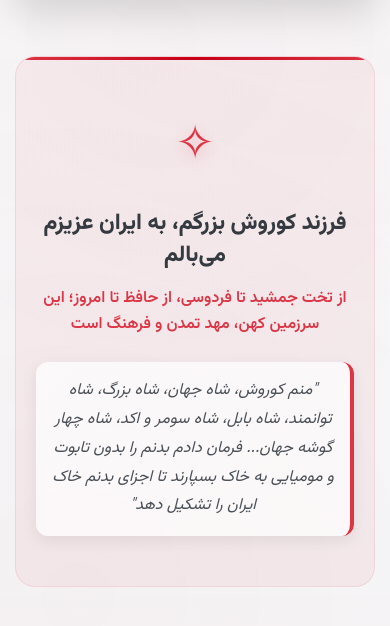
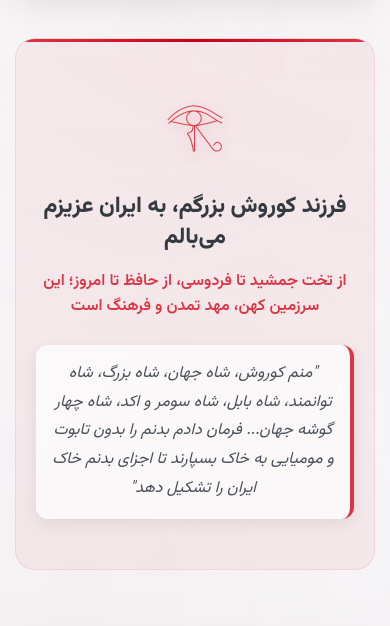
Before and after one commit to darkblog/darkblog.github.io, a Jekyll site: the page built from test.html, in a window 390 px wide and 1400 px high, cut to the strip 522-1149 px from the top of the window. Built offline with Jekyll 4.4.1, drawn with Linux system fonts in a browser that asks for light colours.

Commit message:
Update test.html

```diff
--- a/test.html
+++ b/test.html
@@ -70,26 +70,68 @@
             padding: 15px 0;
         }
 
+        .logo-container {
+            display: flex;
+            align-items: center;
+            gap: 15px;
+            position: relative;
+        }
+
+        .ak47-decoration {
+            position: relative;
+            width: 120px;
+            height: 60px;
+            display: flex;
+            align-items: center;
+            justify-content: center;
+        }
+
+        .ak47-left, .ak47-right {
+            position: absolute;
+            width: 60px;
+            height: 20px;
+            background: linear-gradient(45deg, #8B4513, #A0522D, #8B4513);
+            border-radius: 3px;
+            box-shadow: 2px 2px 8px rgba(0,0,0,0.3);
+        }
+
+        .ak47-left {
+            transform: rotate(-45deg);
+            left: 0;
+        }
+
+        .ak47-right {
+            transform: rotate(45deg);
+            right: 0;
+        }
+
+        .ak47-left::before, .ak47-right::before {
+            content: '';
+            position: absolute;
+            width: 25px;
+            height: 8px;
+            background: #2F4F4F;
+            top: -4px;
+            border-radius: 2px;
+        }
+
+        .ak47-left::before {
+            left: 5px;
+        }
+
+        .ak47-right::before {
+            right: 5px;
+        }
+
         .logo-text {
             font-size: 2.2rem;
             font-weight: 800;
-            background: linear-gradient(135deg, #239F40 0%, #FFFFFF 50%, #DA0000 100%);
-            -webkit-background-clip: text;
-            -webkit-text-fill-color: transparent;
-            background-clip: text;
+            color: white;
             text-shadow: 0 2px 8px rgba(0,0,0,0.3);
             letter-spacing: -0.5px;
+            z-index: 2;
             position: relative;
-            padding: 10px 20px;
-            border-radius: 12px;
-            background-size: 200% 200%;
-            animation: gradientShift 3s ease infinite;
-        }
-
-        @keyframes gradientShift {
-            0% { background-position: 0% 50%; }
-            50% { background-position: 100% 50%; }
-            100% { background-position: 0% 50%; }
+            padding: 0 10px;
         }
 
         .current-date {
@@ -211,8 +253,7 @@
             opacity: 0;
             transition: opacity 0.8s ease;
             display: flex;
-            align-items: center;
-            justify-content: center;
+            align-items: flex-end;
             background-size: cover;
             background-position: center;
         }
@@ -222,9 +263,8 @@
         }
 
         .slide-content {
-            background: linear-gradient(transparent, rgba(0,0,0,0.3));
             color: white;
-            padding: 40px;
+            padding: 60px 40px 40px;
             width: 100%;
             text-align: center;
         }
@@ -233,14 +273,9 @@
             font-size: 2.2rem;
             font-weight: 800;
             line-height: 1.3;
-            text-shadow: 0 2px 10px rgba(0,0,0,0.8);
+            text-shadow: 0 2px 10px rgba(0,0,0,0.9);
             margin-bottom: 10px;
             letter-spacing: -0.5px;
-            background: rgba(0, 0, 0, 0.2);
-            padding: 15px 30px;
-            border-radius: 10px;
-            backdrop-filter: blur(5px);
-            display: inline-block;
         }
 
         .slider-controls {
@@ -325,7 +360,7 @@
             background: linear-gradient(90deg, #dc3545, #c70017, #dc3545);
         }
 
-        .persian-symbol {
+        .cyrus-cylinder {
             font-size: 4rem;
             color: #dc3545;
             margin-bottom: 20px;
@@ -474,6 +509,10 @@
             .patriotic-title {
                 font-size: 1.9rem;
             }
+
+            .ak47-decoration {
+                width: 100px;
+            }
         }
 
         @media (max-width: 768px) {
@@ -482,14 +521,21 @@
                 justify-content: space-between;
             }
 
-            .logo-text {
+            .logo-container {
                 order: 1;
-                font-size: 1.8rem;
             }
 
             .current-date {
                 order: 2;
                 font-size: 0.9rem;
+            }
+
+            .logo-text {
+                font-size: 1.8rem;
+            }
+
+            .ak47-decoration {
+                display: none;
             }
 
             .nav-menu {
@@ -507,7 +553,10 @@
 
             .slide-title {
                 font-size: 1.6rem;
-                padding: 12px 20px;
+            }
+
+            .slide-content {
+                padding: 50px 30px 30px;
             }
 
             .patriotic-title {
@@ -530,7 +579,10 @@
 
             .slide-title {
                 font-size: 1.4rem;
-                padding: 10px 15px;
+            }
+
+            .slide-content {
+                padding: 40px 20px 20px;
             }
 
             .slider-nav {
@@ -550,12 +602,12 @@
                 padding: 15px;
             }
 
-            .persian-symbol {
+            .cyrus-cylinder {
                 font-size: 3rem;
             }
 
             .logo-text {
-                font-size: 1.5rem;
+                font-size: 1.6rem;
             }
         }
     </style>
@@ -568,7 +620,13 @@
     <header class="main-header">
         <div class="header-container">
             <div class="header-top">
-                <div class="logo-text">پاسگاه</div>
+                <div class="logo-container">
+                    <div class="ak47-decoration">
+                        <div class="ak47-left"></div>
+                        <div class="ak47-right"></div>
+                    </div>
+                    <div class="logo-text">پاسگاه</div>
+                </div>
                 <div class="current-date" id="currentDate">شنبه، ۸ آذر ۱۴۰۴</div>
             </div>
         </div>
@@ -639,7 +697,7 @@
 
         <!-- بخش شعار میهن پرستی -->
         <section class="patriotic-section">
-            <span class="persian-symbol">✧</span>
+            <span class="cyrus-cylinder">𓂀</span>
             <h2 class="patriotic-title">فرزند کوروش بزرگم، به ایران عزیزم می‌بالم</h2>
             <p class="patriotic-subtitle">از تخت جمشید تا فردوسی، از حافظ تا امروز؛ این سرزمین کهن، مهد تمدن و فرهنگ است</p>
             <div class="cyrus-quote">
```
